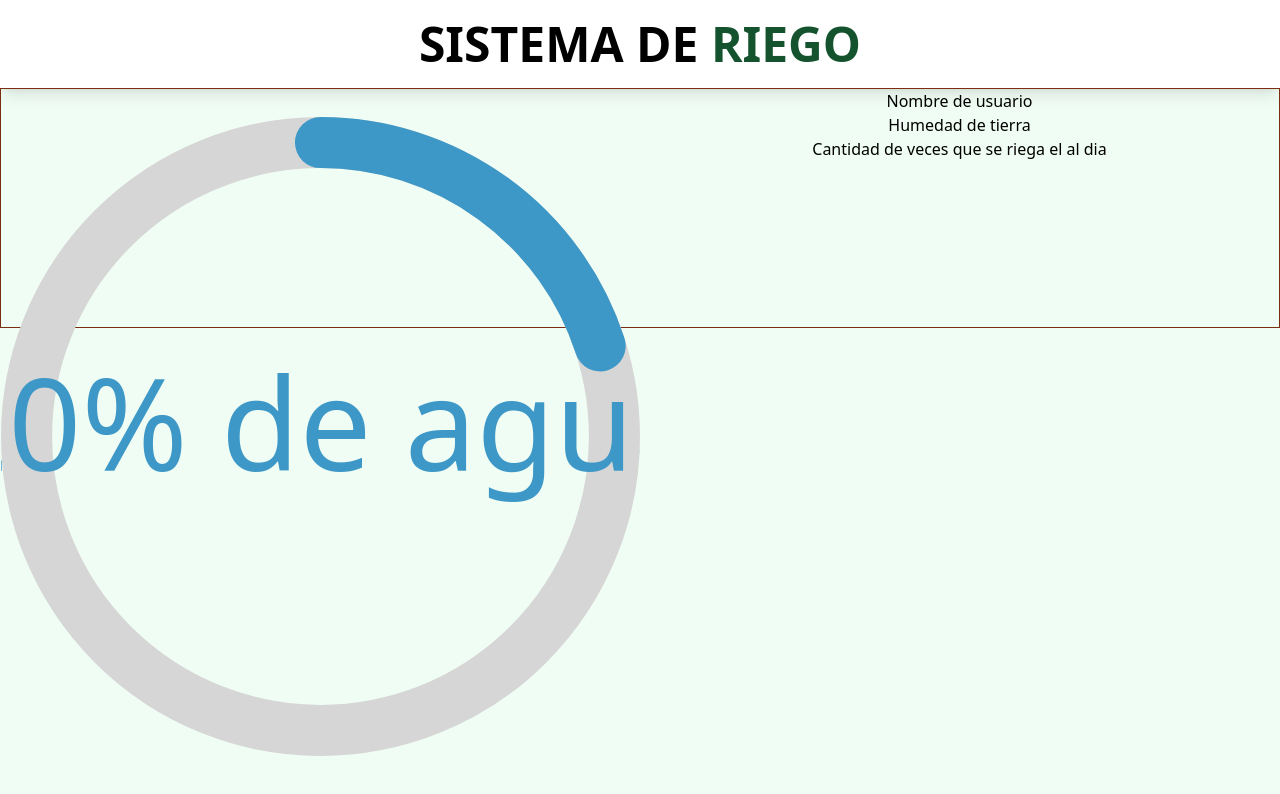
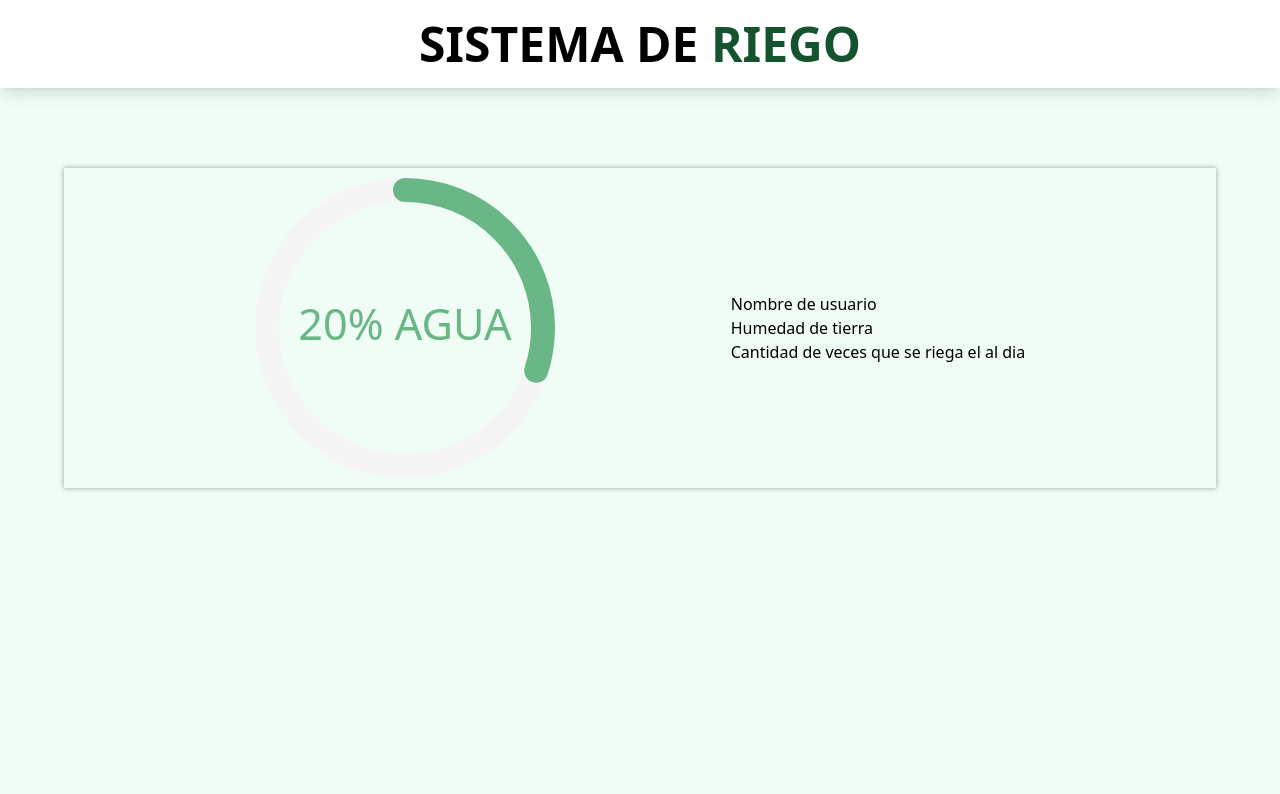
Before and after one commit to jatoni/Skirt, a React (Vite) app: page / in a window 1280 px wide. Shown: the top 794 px of the page. Built offline with nearby package versions, Linux system fonts and the light colour scheme.

Commit message:
Se ajusta la parte de circulo bar y al igual que las palabras que tendran

```diff
--- a/src/components/Datos.jsx
+++ b/src/components/Datos.jsx
@@ -4,31 +4,27 @@ import "react-circular-progressbar/dist/styles.css"
 
 const Datos = ({ usuario }) => {
     return (
-        <div className="w-full border border-orange-900 h-60">
-            <div className="flex justify-center items-center">
-                <div className="w-1/2 text-center">
-                    <div className="w-full h-4">
+        <div className="contenedor contenedor-presupuesto sombra">
+            <div>
                 <CircularProgressbar
-                            value={20}
-                            text={"20% de agua"}
+                    value={30}
+                    text={"20% AGUA"}
+                    styles={buildStyles({
+                        pathColor: "#69b686",
+                        trailColor: "#f5f5f5",
+                        textColor: "#69b686",
+                        textSize: ".9rem"
+                    })
+                    }
                 />
             </div>
-                </div>
 
-                <div className="w-1/2 text-center flex flex-nowrap flex-col justify-evenly">
+            <div className="flex flex-col">
                 <p>Nombre de usuario</p>
                 <p>Humedad de tierra</p>
                 <p>Cantidad de veces que se riega el al dia</p>
             </div>
         </div>
-            {/* {usuario.map(user => (
-                <Dato
-                    user={user}
-                    key={user.id}
-                />
-            )
-            )} */}
-        </div>
     )
 }
 
--- a/src/index.css
+++ b/src/index.css
@@ -1,15 +1,18 @@
 @tailwind base;
 @tailwind components;
 @tailwind utilities;
-.color-blanco{
+
+.color-blanco {
     background-color: white;
     color: black;
 }
-.color-verde{
+
+.color-verde {
     background-color: rgb(132 204 22);
     color: rgb(20 83 45);
 }
-.container-p{
+
+.container-p {
     width: 10rem;
     text-align: center;
     margin-left: 1.25rem;
@@ -20,3 +23,20 @@
     padding: 0.5rem;
     border-radius: 0.375rem;
 }
+
+.contenedor {
+    width: 90%;
+    margin: 0 auto;
+    max-width: 80rem;
+    padding: 10px 15px;
+}
+
+.contenedor-presupuesto {
+    display: flex;
+    justify-content: space-evenly;
+    align-items: center;
+    transform: translateY(5rem)
+}
+.sombra{
+    box-shadow: 0px 0px 5px #999;
+}
```
Lines whose indentation alone changed are shown as unchanged.
